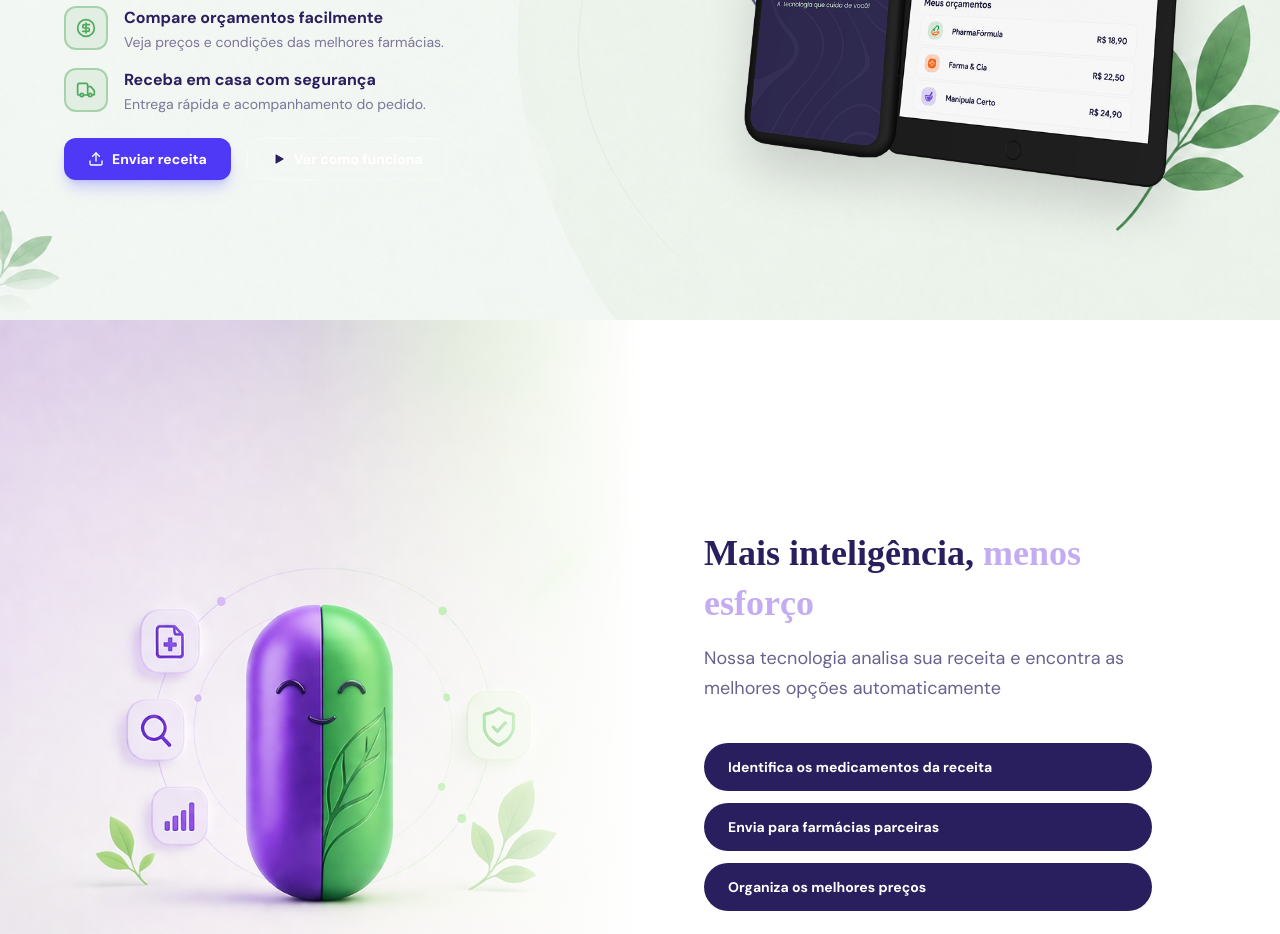
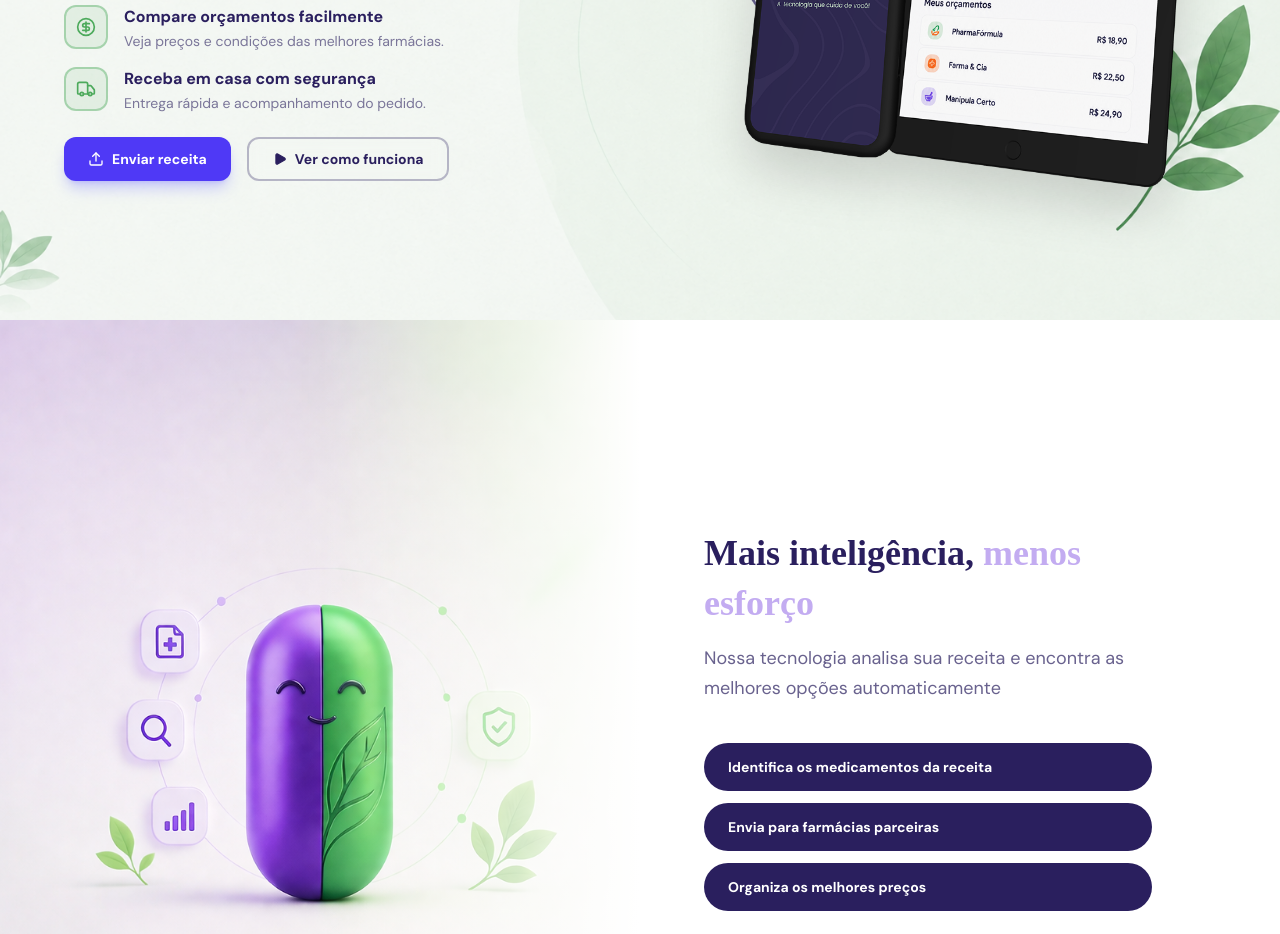
Before and after one commit to brunobdev04/aroe-app, a React (Vite) app: page / in a window 1280 px wide. Shown: the part 1280-2214 px from the top of the page. Built offline with nearby package versions, Linux system fonts and the light colour scheme.

Commit message:
muda variante do botão no section howitworks

```diff
--- a/src/pages/Landing/sections/HowItWorksSection.jsx
+++ b/src/pages/Landing/sections/HowItWorksSection.jsx
@@ -75,7 +75,7 @@ export default function HowItWorksSection() {
                             Enviar receita
                         </Button>
 
-                        <Button variant='outline'>
+                        <Button variant='outlineDark'>
                             <Play size={14} className="fill-primary" />
                             Ver como funciona
                         </Button>
```
